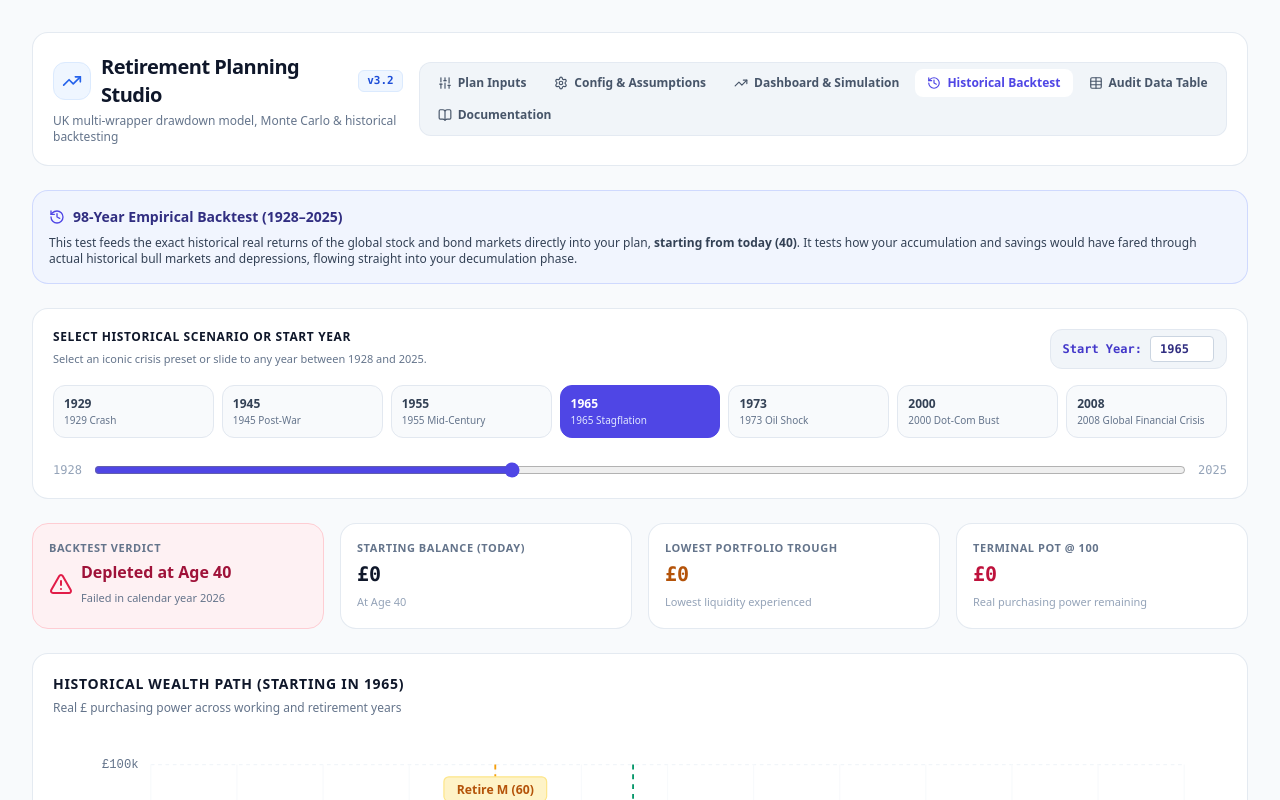
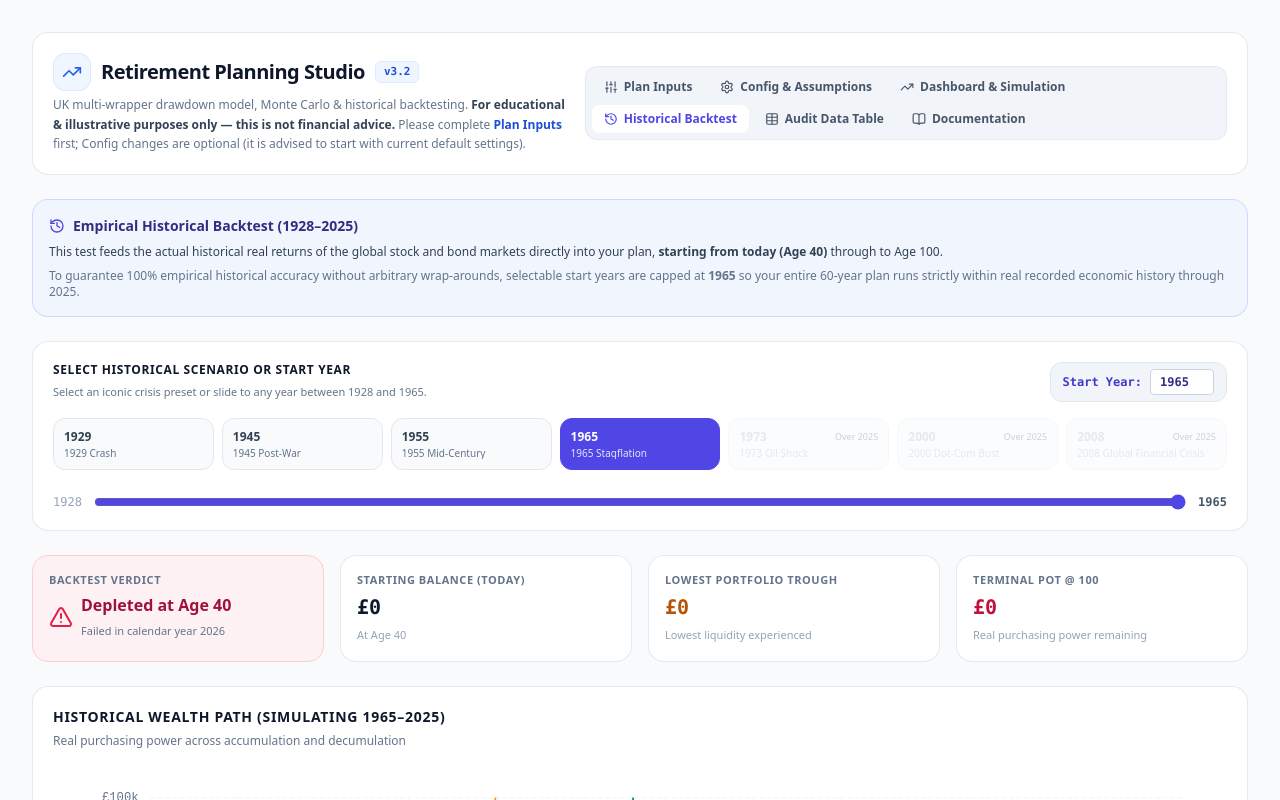
Before and after one commit to hapsariandforward/vitejs-vite-kdvuf9qw, a React (Vite) app: page / in a window 1280 px wide. Both pictures are taken after a click on the button "Historical Backtest". Shown: the top 800 px of the page. Built offline with nearby package versions, Linux system fonts and the light colour scheme.

Commit message:
historical changes

```diff
--- a/src/App.jsx
+++ b/src/App.jsx
@@ -33,7 +33,7 @@ import {
   History
 } from 'lucide-react';
 
-const STORAGE_KEY = 'rp_plan_full_v23';
+const STORAGE_KEY = 'rp_plan_full_v24';
 
 // 98-Year Empirical Dataset (1928–2025): Real S&P 500 (s) and 50/50 Govt/Corp Real Bond (b) Returns
 export const HISTORICAL_DATA = [
@@ -73,13 +73,10 @@ export const RISK_EQUITY_WEIGHTS = {
   'Cash Equivalents': 0.00
 };
 
+// Strictly empirical: looks up target year directly without wrapping
 export const getHistoricalPoint = (startYear, t) => {
-  const minYear = 1928;
-  const maxYear = 2025;
-  const totalYears = maxYear - minYear + 1;
-  const offset = (Number(startYear) - minYear + t) % totalYears;
-  const targetYear = minYear + (offset < 0 ? offset + totalYears : offset);
-  return HISTORICAL_DATA.find(d => d.y === targetYear) || HISTORICAL_DATA[0];
+  const targetYear = Number(startYear) + t;
+  return HISTORICAL_DATA.find(d => d.y === targetYear) || null;
 };
 
 export const DEFAULT_RISK_PROFILES = {
@@ -268,6 +265,22 @@ export default function App() {
   const fileInputRef = useRef(null);
   const isCouple = plan.demographics.planningMode !== 'single';
 
+  // Dynamic calculation of maximum valid start year so entire lifespan to 100 is 100% empirical
+  const spanYears = useMemo(() => {
+    const ageStart = Number(plan.demographics.currentAgeSelf) || 40;
+    const ageEnd = Number(plan.demographics.terminalAge) || 100;
+    return Math.max(1, ageEnd - ageStart);
+  }, [plan.demographics.currentAgeSelf, plan.demographics.terminalAge]);
+
+  const maxHistoricalStartYear = useMemo(() => {
+    return Math.max(1928, 2025 - spanYears);
+  }, [spanYears]);
+
+  // Ensure selected year is clamped within valid empirical range
+  const activeHistoricalStartYear = useMemo(() => {
+    return Math.min(Math.max(1928, selectedHistoricalYear), maxHistoricalStartYear);
+  }, [selectedHistoricalYear, maxHistoricalStartYear]);
+
   const [activeSeries, setActiveSeries] = useState(() => {
     const init = {};
     SERIES_CONFIG.forEach(s => { init[s.id] = s.defaultActive; });
@@ -295,7 +308,7 @@ export default function App() {
   };
 
   // =========================================================================
-  // 3. UNIFIED SIMULATION ENGINE (Supports Historical Sequences from Today)
+  // 3. UNIFIED SIMULATION ENGINE
   // =========================================================================
   const runEngineYear = (t, potsMap, planState, regimeOrShock = 'expected', tracking = { cumPclsSelf: 0, cumPclsPart: 0, lumpSumTakenSelf: false, lumpSumTakenPart: false }) => {
     const planIsCouple = planState.demographics.planningMode !== 'single';
@@ -324,7 +337,7 @@ export default function App() {
     const workingSelf = ageSelf < retireAgeSelf;
     const workingPart = planIsCouple ? (agePart < retireAgePart) : false;
 
-    // Retrieve historical point if running in historical backtest mode
+    // Retrieve historical point if running in empirical backtest mode
     const isHistorical = typeof regimeOrShock === 'object' && regimeOrShock !== null && regimeOrShock.historical;
     const histPoint = isHistorical ? getHistoricalPoint(regimeOrShock.startYear, t) : null;
 
@@ -702,7 +715,7 @@ export default function App() {
       }
     }
 
-    // 8. Asset-Specific Compounding (Stochastic vs Historical from Today)
+    // 8. Asset Compounding (Stochastic vs 100% Empirical Historical)
     const compoundFactor = isYearZero ? yf : 1.0;
     planState.accounts.forEach(acc => {
       if (!planIsCouple && acc.owner === 'Partner') return;
@@ -830,7 +843,7 @@ export default function App() {
     const tracking = { cumPclsSelf: 0, cumPclsPart: 0, lumpSumTakenSelf: false, lumpSumTakenPart: false };
 
     for (let t = 0; t <= totalYears; t++) {
-      const step = runEngineYear(t, potsHist, plan, { historical: true, startYear: selectedHistoricalYear }, tracking);
+      const step = runEngineYear(t, potsHist, plan, { historical: true, startYear: activeHistoricalStartYear }, tracking);
       const combPensions = isCouple ? ((potsHist.pen_self || 0) + (potsHist.pen_part || 0)) : (potsHist.pen_self || 0);
       const combISAs = isCouple ? ((potsHist.isa_self || 0) + (potsHist.isa_part || 0)) : (potsHist.isa_self || 0);
       const combOther = isCouple ? ((potsHist.other_self || 0) + (potsHist.other_part || 0)) : (potsHist.other_self || 0);
@@ -845,7 +858,7 @@ export default function App() {
       });
     }
     return rows;
-  }, [plan, isCouple, selectedHistoricalYear]);
+  }, [plan, isCouple, activeHistoricalStartYear]);
 
   // Historical Backtest Analysis Metrics
   const historicalMetrics = useMemo(() => {
@@ -858,8 +871,6 @@ export default function App() {
     const failAge = failedStep ? failedStep.ageSelf : null;
     const failYear = failedStep ? failedStep.year : null;
 
-    // Experienced average compound real return
-    const years = historicalTimeline.length - 1;
     return {
       survived,
       failAge,
@@ -867,9 +878,9 @@ export default function App() {
       startVal,
       terminalVal,
       minVal,
-      startHistoricalYear: selectedHistoricalYear
-    };
-  }, [historicalTimeline, plan.config.solvencyFloor, selectedHistoricalYear]);
+      startHistoricalYear: activeHistoricalStartYear
+    };
+  }, [historicalTimeline, plan.config.solvencyFloor, activeHistoricalStartYear]);
 
   const chartDisplayData = useMemo(() => {
     return timelineData.map(d => {
@@ -1231,7 +1242,9 @@ export default function App() {
               <h1 className="text-xl font-bold tracking-tight text-slate-900">Retirement Planning Studio</h1>
               <span className="text-[11px] font-mono px-2 py-0.5 rounded-md bg-blue-50 text-blue-700 font-semibold border border-blue-100">v3.2</span>
             </div>
-            <p className="text-xs text-slate-500 mt-1">UK multi-wrapper drawdown model, Monte Carlo & historical backtesting</p>
+            <p className="text-xs text-slate-500 mt-1 max-w-3xl leading-relaxed">
+              UK multi-wrapper drawdown model, Monte Carlo & historical backtesting. <strong className="text-slate-700 font-semibold">For educational & illustrative purposes only — this is not financial advice.</strong> Please complete <span className="font-semibold text-blue-700">Plan Inputs</span> first; Config changes are optional (it is advised to start with current default settings).
+            </p>
           </div>
 
           <div className="flex items-center gap-1 bg-slate-100 p-1.5 rounded-xl border border-slate-200/80 flex-wrap">
@@ -1388,7 +1401,7 @@ export default function App() {
                 <div className="flex flex-col sm:flex-row sm:items-center justify-between gap-2 mb-3">
                   <div>
                     <h4 className="text-xs font-bold text-slate-800 uppercase tracking-wider">Lifestyle Spending Tapers (Optional)</h4>
-                    <span className="text-[11px] text-slate-500">Model gradual reductions in later life (e.g. Go-Go to Slow-Go phases).</span>
+                    <span className="text-[11px] text-slate-500">Model gradual lifestyle reductions in later life (e.g. Go-Go to Slow-Go phases).</span>
                   </div>
                   <button
                     type="button"
@@ -1425,6 +1438,7 @@ export default function App() {
                       <input type="number" step="1" placeholder="e.g. 15" onFocus={handleFocus} value={plan.spending.taper2Rate} onChange={(e) => updateSpending('taper2Rate', e.target.value)} className="w-full p-2 bg-slate-50 border border-slate-300 rounded-lg font-mono text-slate-900 font-bold pr-8 focus:bg-white focus:ring-2 focus:ring-blue-500 focus:outline-none" />
                       <span className="absolute right-3 top-2 text-slate-400 font-bold">%</span>
                     </div>
+                    <span className="text-[10px] text-slate-400 mt-1 block">Taper 2 reduction is relative to income after Taper 1 reduction (e.g. 100% → 90% → 81%).</span>
                   </div>
                 </div>
               </div>
@@ -1520,7 +1534,7 @@ export default function App() {
               <div className="flex justify-between items-center">
                 <div>
                   <h3 className="text-xs font-bold text-blue-700 uppercase tracking-wider flex items-center gap-2">
-                    <Coins className="w-4 h-4 text-blue-600" /> 3. Expected Other Income Streams (DB Pension, Consulting, Rental)
+                    <Coins className="w-4 h-4 text-blue-600" /> 3. Expected Other Income Streams (e.g. Defined Benefit Pension, Part time work, Rental Income, benefits)
                   </h3>
                   <span className="text-[11px] text-slate-500">Taxable streams count toward personal allowance and tax bands; tax-free streams directly reduce net drawdown demand.</span>
                 </div>
@@ -1678,13 +1692,24 @@ export default function App() {
               </div>
 
               <div className="bg-white border border-slate-200/90 p-5 rounded-2xl shadow-xs space-y-4">
-                <div className="flex justify-between items-center">
+                <div className="flex flex-col sm:flex-row justify-between sm:items-center gap-2">
                   <div>
                     <h3 className="text-xs font-bold text-rose-700 uppercase tracking-wider flex items-center gap-2">
-                      <Trash2 className="w-4 h-4 text-rose-600" /> 5. One-Off Capital Costs (Waterfall)
+                      <Trash2 className="w-4 h-4 text-rose-600" /> 5. One-Off Capital Costs
                     </h3>
-                  </div>
-                  <button onClick={addOneOffCost} className="px-2.5 py-1 bg-slate-100 hover:bg-slate-200 text-slate-700 rounded-lg text-xs font-bold flex items-center gap-1 cursor-pointer border border-slate-200">
+                    <button
+                      type="button"
+                      onClick={() => {
+                        setActiveTab('docs');
+                        setTimeout(() => scrollToDocSection('doc-one-offs'), 80);
+                      }}
+                      className="text-[11px] text-rose-600 hover:text-rose-800 hover:underline font-semibold flex items-center gap-1 cursor-pointer mt-0.5"
+                    >
+                      <HelpCircle className="w-3 h-3" />
+                      How costs are liquidated from your portfolio wrappers →
+                    </button>
+                  </div>
+                  <button onClick={addOneOffCost} className="px-2.5 py-1 bg-slate-100 hover:bg-slate-200 text-slate-700 rounded-lg text-xs font-bold flex items-center gap-1 cursor-pointer border border-slate-200 self-start sm:self-auto">
                     <Plus className="w-3.5 h-3.5" /> Add Cost
                   </button>
                 </div>
@@ -2337,16 +2362,19 @@ export default function App() {
           </div>
         )}
 
-        {/* TAB 4: HISTORICAL BACKTEST (New Feature) */}
+        {/* TAB 4: HISTORICAL BACKTEST */}
         {activeTab === 'historical' && (
           <div className="space-y-6">
             <div className="p-4 bg-indigo-50/70 border border-indigo-200/80 rounded-2xl text-xs text-slate-700 space-y-2">
               <div className="flex items-center gap-2 font-bold text-indigo-900 text-sm">
                 <History className="w-4 h-4 text-indigo-600" />
-                98-Year Empirical Backtest (1928–2025)
+                Empirical Historical Backtest (1928–2025)
               </div>
               <p>
-                This test feeds the exact historical real returns of the global stock and bond markets directly into your plan, <strong>starting from today ({plan.demographics.currentAgeSelf || 40})</strong>. It tests how your accumulation and savings would have fared through actual historical bull markets and depressions, flowing straight into your decumulation phase.
+                This test feeds the actual historical real returns of the global stock and bond markets directly into your plan, <strong>starting from today (Age {plan.demographics.currentAgeSelf || 40})</strong> through to Age 100.
+              </p>
+              <p className="text-slate-500">
+                To guarantee 100% empirical historical accuracy without arbitrary wrap-arounds, selectable start years are capped at <strong>{maxHistoricalStartYear}</strong> so your entire {spanYears}-year plan runs strictly within real recorded economic history through 2025.
               </p>
             </div>
 
@@ -2355,16 +2383,16 @@ export default function App() {
               <div className="flex flex-col sm:flex-row justify-between items-start sm:items-center gap-3">
                 <div>
                   <h3 className="text-xs font-bold text-slate-900 uppercase tracking-wider">Select Historical Scenario or Start Year</h3>
-                  <span className="text-[11px] text-slate-500">Select an iconic crisis preset or slide to any year between 1928 and 2025.</span>
+                  <span className="text-[11px] text-slate-500">Select an iconic crisis preset or slide to any year between 1928 and {maxHistoricalStartYear}.</span>
                 </div>
                 <div className="flex items-center gap-2 bg-slate-100 px-3 py-1.5 rounded-xl border border-slate-200 text-xs font-mono font-bold text-indigo-700">
                   <span>Start Year:</span>
                   <input
                     type="number"
                     min="1928"
-                    max="2025"
-                    value={selectedHistoricalYear}
-                    onChange={(e) => setSelectedHistoricalYear(Math.max(1928, Math.min(2025, Number(e.target.value) || 1928)))}
+                    max={maxHistoricalStartYear}
+                    value={activeHistoricalStartYear}
+                    onChange={(e) => setSelectedHistoricalYear(Math.max(1928, Math.min(maxHistoricalStartYear, Number(e.target.value) || 1928)))}
                     className="w-16 p-1 bg-white border border-slate-300 rounded text-center text-indigo-900 focus:outline-none focus:ring-1 focus:ring-indigo-500"
                   />
                 </div>
@@ -2372,22 +2400,33 @@ export default function App() {
 
               {/* Presets */}
               <div className="grid grid-cols-2 sm:grid-cols-4 lg:grid-cols-7 gap-2">
-                {HISTORICAL_PRESETS.map(p => (
+                {HISTORICAL_PRESETS.map(p => {
+                  const isValid = p.year <= maxHistoricalStartYear;
+                  return (
                     <button
                       key={p.year}
-                    onClick={() => setSelectedHistoricalYear(p.year)}
-                    className={`p-2.5 rounded-xl border text-left transition-all cursor-pointer ${
-                      selectedHistoricalYear === p.year
-                        ? 'bg-indigo-600 text-white border-indigo-600 shadow-xs'
-                        : 'bg-slate-50 hover:bg-slate-100 text-slate-700 border-slate-200'
+                      onClick={() => isValid && setSelectedHistoricalYear(p.year)}
+                      disabled={!isValid}
+                      className={`p-2.5 rounded-xl border text-left transition-all ${
+                        !isValid
+                          ? 'bg-slate-50 text-slate-300 border-slate-200/50 cursor-not-allowed opacity-50'
+                          : activeHistoricalStartYear === p.year
+                          ? 'bg-indigo-600 text-white border-indigo-600 shadow-xs cursor-pointer'
+                          : 'bg-slate-50 hover:bg-slate-100 text-slate-700 border-slate-200 cursor-pointer'
                       }`}
                     >
-                    <div className="font-bold text-xs">{p.year}</div>
-                    <div className={`text-[10px] leading-tight truncate mt-0.5 ${selectedHistoricalYear === p.year ? 'text-indigo-100' : 'text-slate-500'}`}>
+                      <div className="flex items-center justify-between">
+                        <span className="font-bold text-xs">{p.year}</span>
+                        {!isValid && <span className="text-[9px] text-slate-400 font-sans">Over 2025</span>}
+                      </div>
+                      <div className={`text-[10px] leading-tight truncate mt-0.5 ${
+                        !isValid ? 'text-slate-300' : activeHistoricalStartYear === p.year ? 'text-indigo-100' : 'text-slate-500'
+                      }`}>
                         {p.label.split('(')[0]}
                       </div>
                     </button>
-                ))}
+                  );
+                })}
               </div>
 
               {/* Slider */}
@@ -2396,12 +2435,12 @@ export default function App() {
                 <input
                   type="range"
                   min="1928"
-                  max="2025"
-                  value={selectedHistoricalYear}
+                  max={maxHistoricalStartYear}
+                  value={activeHistoricalStartYear}
                   onChange={(e) => setSelectedHistoricalYear(Number(e.target.value))}
                   className="w-full accent-indigo-600 cursor-pointer"
                 />
-                <span className="text-xs font-mono text-slate-400">2025</span>
+                <span className="text-xs font-mono text-slate-600 font-bold">{maxHistoricalStartYear}</span>
               </div>
             </div>
 
@@ -2459,8 +2498,8 @@ export default function App() {
             <div className="bg-white border border-slate-200/90 p-5 rounded-2xl shadow-xs space-y-4">
               <div className="flex justify-between items-center">
                 <div>
-                  <h3 className="text-sm font-bold text-slate-900 uppercase tracking-wider">Historical Wealth Path (Starting in {selectedHistoricalYear})</h3>
-                  <span className="text-xs text-slate-500">Real £ purchasing power across working and retirement years</span>
+                  <h3 className="text-sm font-bold text-slate-900 uppercase tracking-wider">Historical Wealth Path (Simulating {activeHistoricalStartYear}–{activeHistoricalStartYear + spanYears})</h3>
+                  <span className="text-xs text-slate-500">Real purchasing power across accumulation and decumulation</span>
                 </div>
               </div>
 
@@ -2534,7 +2573,7 @@ export default function App() {
                   <div className="absolute top-4 left-24 bg-white/95 border border-slate-200 p-3 rounded-xl shadow-lg text-xs space-y-1 backdrop-blur-md pointer-events-none font-mono">
                     <div className="font-bold text-slate-800 border-b border-slate-100 pb-1 flex justify-between gap-4 font-sans">
                       <span>Age {hoveredHistPoint.ageSelf} ({hoveredHistPoint.year})</span>
-                      <span className="text-indigo-600 font-bold">Hist Year: {hoveredHistPoint.histYear}</span>
+                      <span className="text-indigo-600 font-bold">Historical Year: {hoveredHistPoint.histYear}</span>
                     </div>
                     <div className="grid grid-cols-2 gap-x-4 gap-y-1 pt-1">
                       <div className="text-indigo-700 font-bold">Total Pot: {formatGBP(hoveredHistPoint.totalCombined)}</div>
@@ -2559,7 +2598,7 @@ export default function App() {
                     <FileSpreadsheet className="w-4 h-4 text-indigo-600" />
                     Historical Backtest Cash Flow Ledger
                   </h3>
-                  <span className="text-xs text-slate-500">Year-by-year cash flows and historical returns applied from start year {selectedHistoricalYear}.</span>
+                  <span className="text-xs text-slate-500">Year-by-year cash flows and historical returns applied from start year {activeHistoricalStartYear}.</span>
                 </div>
               </div>
 
@@ -2766,7 +2805,7 @@ export default function App() {
                   </div>
                   <div className="p-3 bg-slate-50 border border-slate-200/80 rounded-xl space-y-1">
                     <strong className="text-slate-900 font-bold block">Phase 3: The "No-Go" Years (Taper 2, e.g. Age 85)</strong>
-                    <p className="text-slate-600">Lifestyle centers largely around the home. Baseline living expenditures hit their lowest point. Optional Taper 2 applies a further reduction (e.g. an additional 10%–20%).</p>
+                    <p className="text-slate-600">Lifestyle centers largely around the home. Baseline living expenditures hit their lowest point. Optional Taper 2 applies a further reduction (e.g. an additional 10%–20% relative to post-Taper 1 income).</p>
                   </div>
                 </div>
               </section>
@@ -2857,14 +2896,14 @@ export default function App() {
                 </p>
               </section>
 
-              {/* 10. One-Offs */}
+              {/* 10. One-Off Costs */}
               <section id="doc-one-offs" className="space-y-3 pt-4 border-t border-slate-100">
                 <h3 className="text-base font-bold text-slate-900 flex items-center gap-2">
                   <span className="w-6 h-6 rounded-full bg-blue-100 text-blue-700 flex items-center justify-center text-xs font-bold">10</span>
                   One-Off Costs & Pension Tax Math
                 </h3>
                 <p className="text-xs text-slate-600">
-                  If one-off capital expenses deplete Cash, GIA, and ISAs, emergency withdrawals from pensions are <strong>grossed up for income tax and PCLS</strong>, preventing phantom tax-free capital.
+                  One-off capital costs liquidate accounts in order: <code>Cash → Other (GIA) → ISAs → Pensions (58+)</code>. If non-pension accounts run out, emergency withdrawals from pensions are <strong>grossed up for income tax and PCLS</strong>, preventing phantom tax-free capital.
                 </p>
               </section>
 
@@ -2885,15 +2924,12 @@ export default function App() {
                   <span className="w-6 h-6 rounded-full bg-indigo-100 text-indigo-700 flex items-center justify-center text-xs font-bold">12</span>
                   Historical Backtesting Methodology (1928–2025)
                 </h3>
-                <p>
-                  Historical backtesting simulates your actual portfolio through recorded financial history:
-                </p>
                 <div className="space-y-2 text-xs text-slate-600">
                   <p>
                     <strong>1. Starts from Today:</strong> The historical sequence starts in Year $t=0$ at your current age. If you are 40 and choose 1965, you experience 1965–1984 while working and saving, and enter retirement at 60 right into the 1985–2000 bull market.
                   </p>
                   <p>
-                    <strong>2. Circular Data Boundary:</strong> If your lifetime horizon extends past 2025 (e.g. 1980 + 50 years = 2030), the simulation wraps around to 1928, ensuring continuous historical volatility without artificial flatlining.
+                    <strong>2. 100% Empirical Data Guarantee:</strong> The selectable starting year is capped so your entire lifetime horizon to age 100 fits within recorded market history (1928–2025). No wrap-arounds or synthetic assumptions are introduced.
                   </p>
                   <p>
                     <strong>3. Asset Class Weights:</strong> Each wrapper compounds by its weighted real equity and bond returns (e.g. High Risk is 90% S&P 500 / 10% Bonds; Low Risk is 10% S&P 500 / 90% Bonds).
```
Lines whose indentation alone changed are shown as unchanged.
